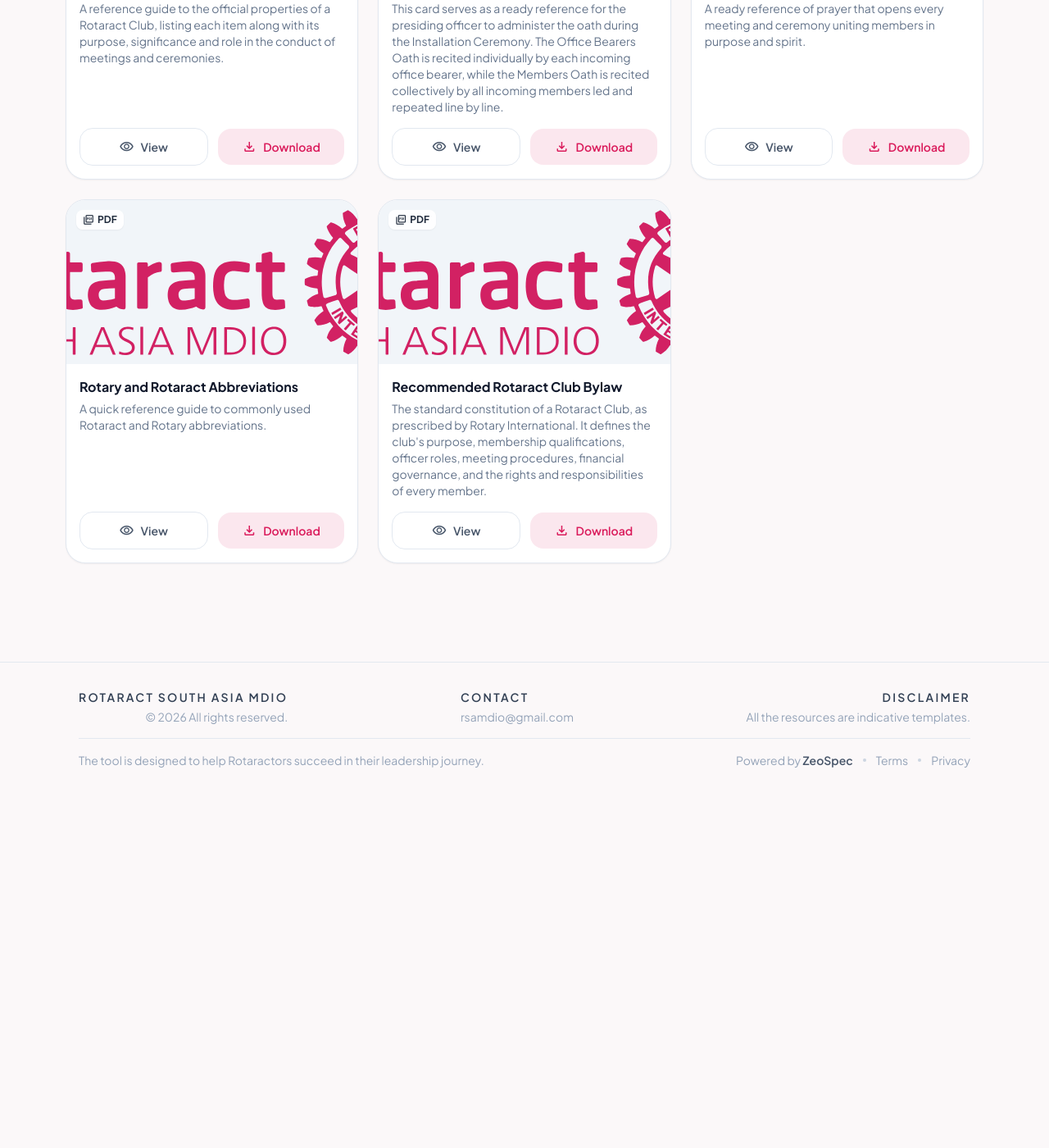
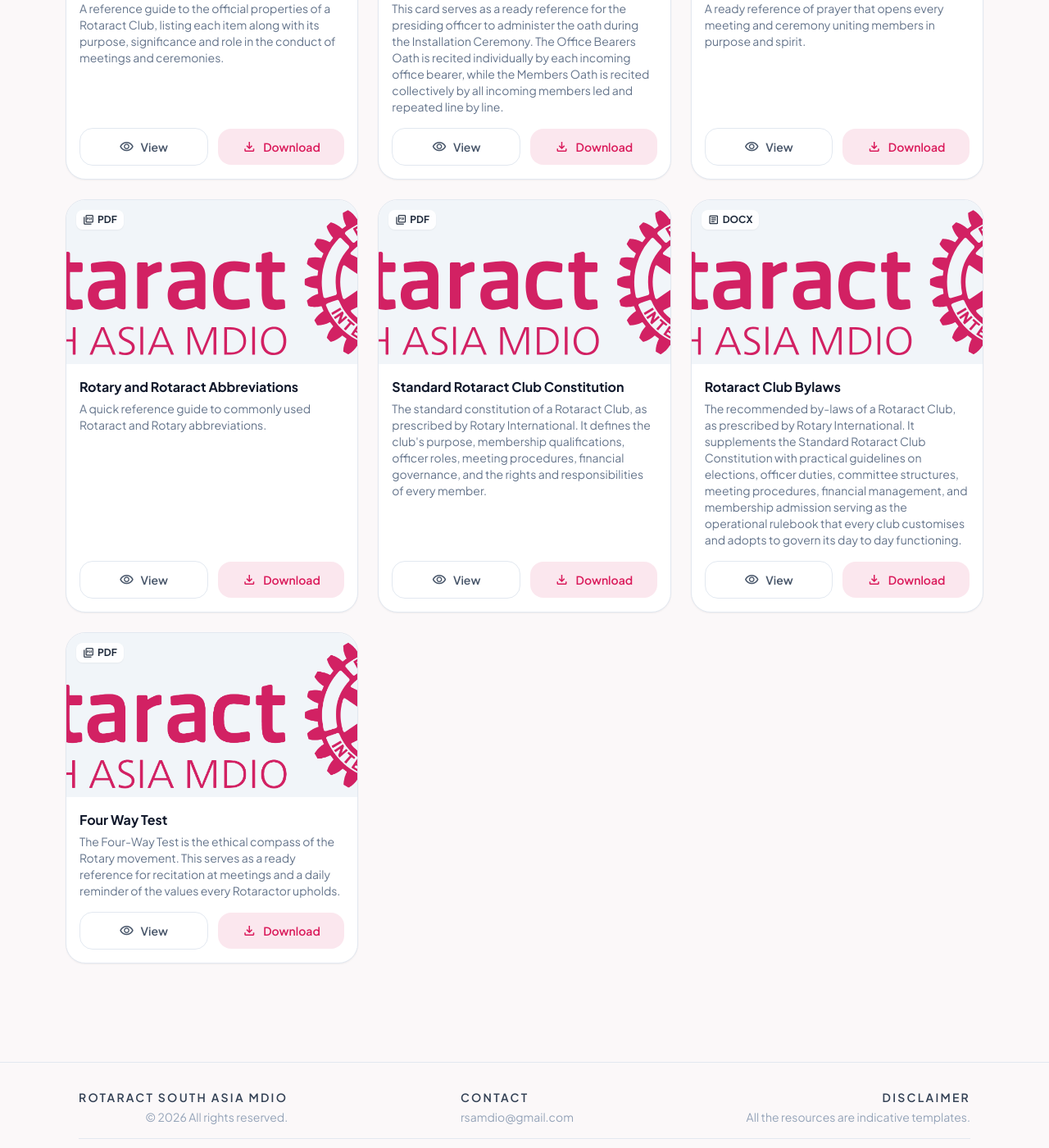
Before and after one commit to rsamdio/RSALibrary, a Jekyll site: the page built from _resources/3-club-essentials.md, in a window 1280 px wide and 1400 px high, scrolled down 991 px. Shown: the whole window at 82% size. Built offline with Jekyll 4.4.1, drawn with Linux system fonts in a browser that asks for light colours; before the commit the page ends 1960 px from its top, so only the background shows below that; some of the changed text lies outside the part shown.

Commit message:
Update Resource Group “3-club-essentials”

```diff
--- a/_resources/3-club-essentials.md
+++ b/_resources/3-club-essentials.md
@@ -40,7 +40,7 @@
     preview_image_url: /resources/RSAMDIO_RotaractLogo_EN21.svg
     view_url: /resources/abbreviations.pdf
   - type_icon: picture_as_pdf
-    name: Recommended Rotaract Club Bylaw
+    name: Standard Rotaract Club Constitution
     description: The standard constitution of a Rotaract Club, as prescribed by
       Rotary International. It defines the club's purpose, membership
       qualifications, officer roles, meeting procedures, financial governance,
@@ -49,4 +49,25 @@
     preview_image_url: /resources/RSAMDIO_RotaractLogo_EN21.svg
     view_url: /resources/rotaract-club-standard-constitution-en.pdf
     download_url: /resources/rotaract-club-standard-constitution-en.pdf
+  - type_icon: article
+    description: The recommended by-laws of a Rotaract Club, as prescribed by Rotary
+      International. It supplements the Standard Rotaract Club Constitution with
+      practical guidelines on elections, officer duties, committee structures,
+      meeting procedures, financial management, and membership admission serving
+      as the operational rulebook that every club customises and adopts to
+      govern its day to day functioning.
+    name: Rotaract Club Bylaws
+    type: DOCX
+    view_url: /resources/rotaract-club-recommended-bylaws-en.docx
+    download_url: /resources/rotaract-club-recommended-bylaws-en.docx
+    preview_image_url: /resources/RSAMDIO_RotaractLogo_EN21.svg
+  - type_icon: picture_as_pdf
+    name: Four Way Test
+    description: The Four-Way Test is the ethical compass of the Rotary movement.
+      This serves as a ready reference for recitation at meetings and a daily
+      reminder of the values every Rotaractor upholds.
+    type: PDF
+    preview_image_url: /resources/RSAMDIO_RotaractLogo_rsamdio.png
+    view_url: /resources/four_way_test.pdf
+    download_url: /resources/four_way_test.pdf
 ---
```
Also changed, not shown: 2 other files.
